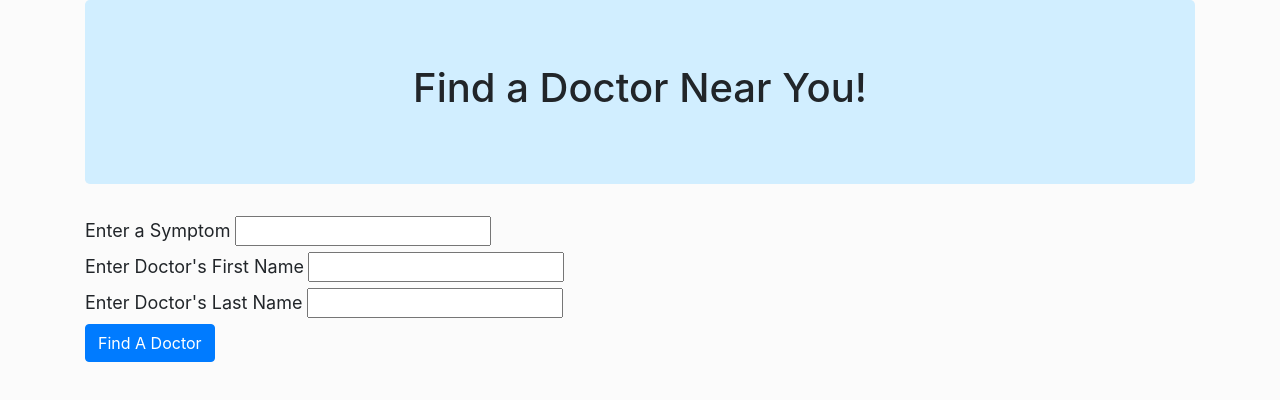
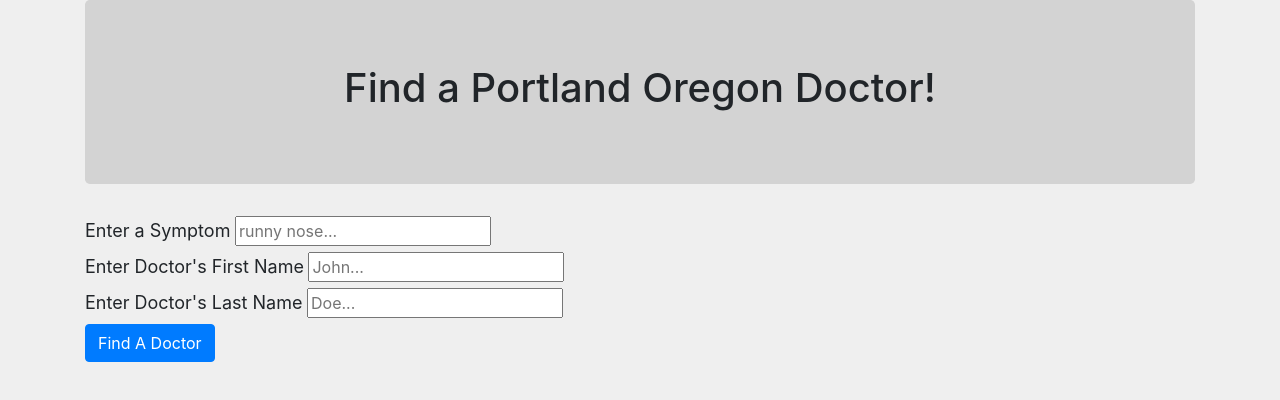
Before and after one commit to Mathew29/DoctorLookUp, a website built with webpack: page src/index.html in a window 1280 px wide. Built offline with nearby package versions, Linux system fonts and the light colour scheme.

Commit message:
update README, add placeholders in index.html, and change the background color for the webpage and jumbotron

```diff
--- a/src/index.html
+++ b/src/index.html
@@ -7,18 +7,18 @@
   <body>
     <div class="container">
       <div class="jumbotron">
-        <h1>Find a Doctor Near You!</h1>
+        <h1>Find a Portland Oregon Doctor!</h1>
       </div>
 
-      <form id="lookUp" method="post">
+      <form id="lookUp" method="post" >
         <label for="symptom">Enter a Symptom</label>
-        <input id="symptom" type="text" name="symptom"> <br>
+        <input id="symptom" type="text" name="symptom" placeholder="runny nose..."> <br>
 
         <label for="doctorFirstName">Enter Doctor's First Name</label>
-        <input id="doctorFirstName" type="text" name="doctorFirstName"> <br>
+        <input id="doctorFirstName" type="text" name="doctorFirstName" placeholder="John..."> <br>
 
         <label for="doctorLastName">Enter Doctor's Last Name</label>
-        <input id="doctorLastName" type="text" name="doctorLastName"> <br>
+        <input id="doctorLastName" type="text" name="doctorLastName" placeholder="Doe..."> <br>
 
         <button type="submit" class="btn btn-primary">Find A Doctor</button>
       </form>
--- a/src/styles.css
+++ b/src/styles.css
@@ -9,9 +9,9 @@ label {
 
 .jumbotron {
   text-align: center;
-  background-color: #D1EEFF;
+  background-color: #D3D3D3;
 }
 
 body {
-  background-color: #FBFBFB;
+  background-color: #EFEFEF;
 }
```
Also changed, not shown: README.md.
